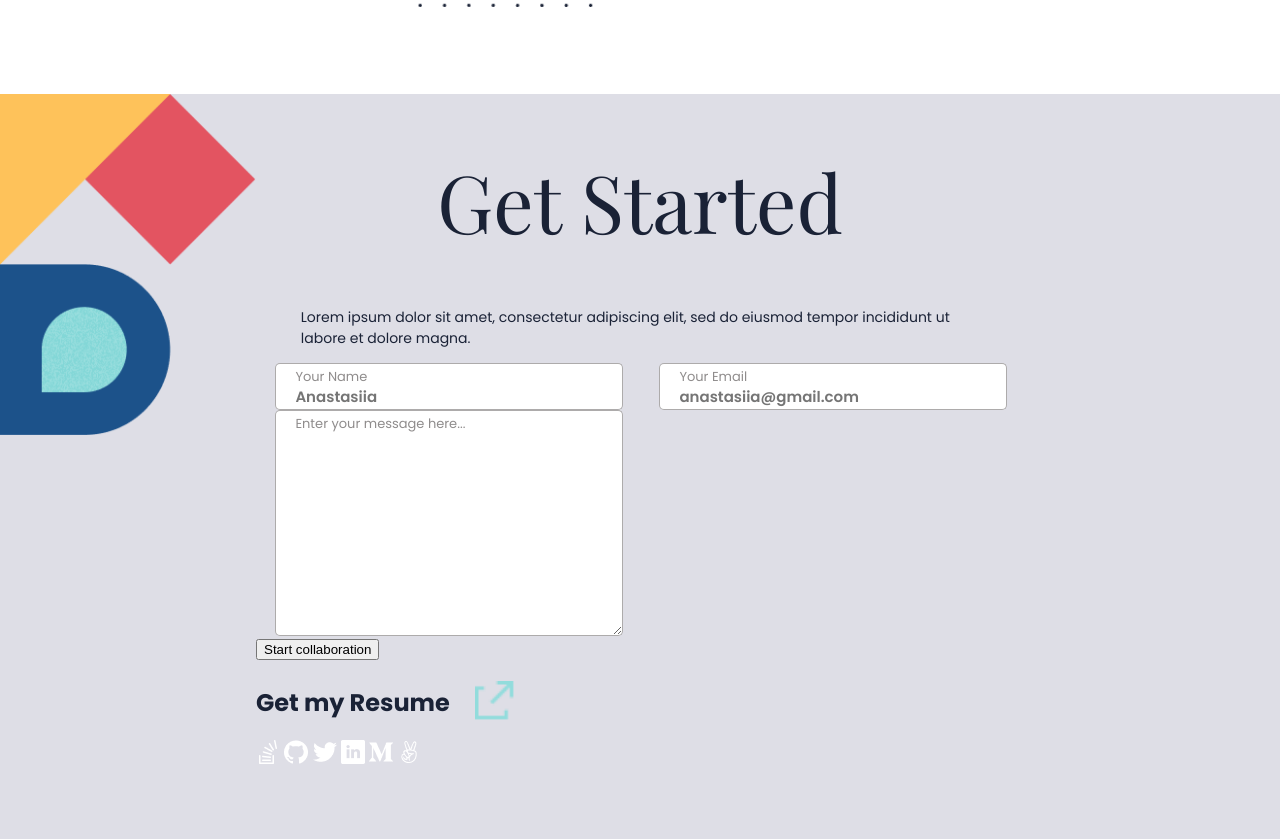
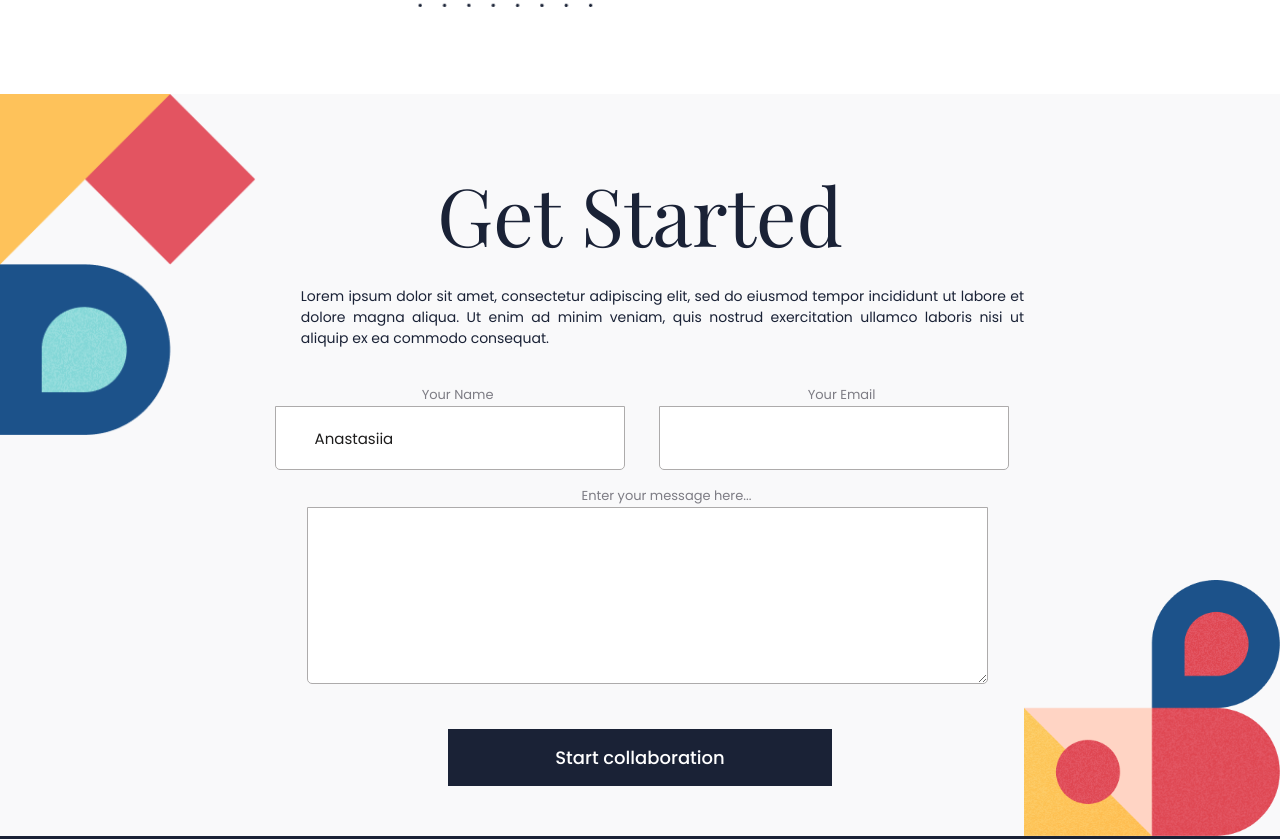
Before and after one commit to fickryiman/portfolio, a website: page index.html in a window 1280 px wide. Shown: the part 3648-4487 px from the top of the page. Drawn offline with nearby package versions, Linux system fonts and the light colour scheme.

Commit message:
fixes after review

```diff
--- a/index.html
+++ b/index.html
@@ -195,7 +195,7 @@
     <section class="get-started-section">
       <h1 class="section-title">Get Started</h1>
       <div class="greetings">
-        <h3>Lorem ipsum dolor sit amet, consectetur adipiscing elit, sed do eiusmod tempor incididunt ut labore et dolore magna.</h3>
+        <h3>Lorem ipsum dolor sit amet, consectetur adipiscing elit, sed do eiusmod tempor incididunt ut labore et dolore magna aliqua. Ut enim ad minim veniam, quis nostrud exercitation ullamco laboris nisi ut aliquip ex ea commodo consequat.</h3>
       </div>
 
       <!-- form start -->
@@ -215,7 +215,7 @@
           <div class="yours">
             <label for="">Your Email</label>
             <input
-              placeholder="anastasiia@gmail.com"
+              placeholder=""
               type="email"
               title="Not Valid"
               pattern="[a-z0-9._%+-]+@[a-z0-9.-]+\.[a-z]{2,3}$"
@@ -231,15 +231,17 @@
               required
               name="messages"
               id=""
-              cols="30"
-              rows="5">
+              cols="100"
+              rows="5"
+              >
             </textarea>
           </div>
         </div>
         <button type="submit" class="button-get-started">Start collaboration</button>
       </form>
       <!-- form end -->
-
+    </section>
+  </div>
   <footer class="footer">
     <h2>Get my Resume &nbsp;&nbsp;&nbsp; <img src="./images/ic_link_teal.png" alt="" srcset="" style="width: 40px; height: 40px; margin-bottom: -10px;"></h2>
     <div class="icon-sosmed">
@@ -251,9 +253,6 @@
       <img src="./images/ic_angellist.png" alt="" srcset="">
     </div>
   </footer>
-    </section>
-  </div>
-
 
 </body>
 </html>
--- a/styles.css
+++ b/styles.css
@@ -417,7 +417,7 @@ html {
   display: grid;
   grid-template-columns: 20% 60% 20%;
   grid-template-rows: auto;
-  background: #dedee6;
+  background: #f9f9fa;
 }
 
 .img-before-get-started {
@@ -445,28 +445,33 @@ html {
 .get-started-section {
   grid-column: 2;
   grid-row: 1 / 5;
-  margin-bottom: 50vh;
 }
 
 .get-started-background > section > h1 {
   transform: none;
+  margin-top: 10vh;
+  margin-bottom: 4vh;
 }
 
 .get-started-background > .get-started-section > .section-title {
   font-style: normal;
   font-weight: 400;
   font-size: 80px;
-  line-height: 100%;
   text-align: center;
 }
 
 .get-started-background > .get-started-section > .section-title > .greetings {
   font-style: normal;
-  font-weight: 400;
+  font-weight: 800;
   font-size: 14px;
   line-height: 21px;
-  letter-spacing: -0.01em;
-  text-align: center;
+}
+
+.get-started-background > section > div > h3 {
+  text-align: justify;
+  padding: 0;
+  margin: 0;
+  margin-bottom: 4vh;
 }
 
 .form-message {
@@ -480,31 +485,21 @@ html {
 }
 
 .yours label {
-  display: block;
   width: 80%;
-  color: #8f8c8c;
-  background: #fff;
+  color: #7d7c84;
   font-family: 'Poppins', sans-serif;
   font-style: normal;
   font-weight: 400;
   font-size: 13px;
   line-height: 15px;
+  padding-top: 5px;
+  text-align: start;
+  margin-bottom: 1vh;
   padding-left: 5%;
-  padding-right: 5%;
-  padding-top: 5px;
-  margin-left: 5%;
-  margin-right: 5%;
-  border-left: 1px solid rgb(173, 171, 171);
-  border-right: 1px solid rgb(173, 171, 171);
-  border-bottom: none;
-  border-top: 1px solid rgb(173, 171, 171);
-  border-top-left-radius: 5px;
-  border-top-right-radius: 5px;
 }
 
 .yours input,
 .yours textarea {
-  display: block;
   width: 80%;
   background: #fff;
   font-family: 'Poppins', sans-serif;
@@ -512,20 +507,120 @@ html {
   font-weight: 600;
   font-size: 15px;
   line-height: 15px;
-  padding-left: 5%;
-  padding-right: 5%;
+  padding-top: 5%;
+  padding-bottom: 5%;
+  padding-left: 10%;
   margin-left: 5%;
   margin-right: 5%;
+  border-top: 1px solid rgb(173, 171, 171);
+  border-right: 1px solid rgb(173, 171, 171);
+  border-bottom: 1px solid rgb(173, 171, 171);
   border-left: 1px solid rgb(173, 171, 171);
-  border-right: 1px solid rgb(173, 171, 171);
-  border-top: none;
   border-bottom: 1px solid rgb(173, 171, 171);
   border-bottom-left-radius: 5px;
   border-bottom-right-radius: 5px;
 }
 
+#getting-started-form > .form-message > div:nth-child(3) {
+  grid-column: 1 / 3;
+  grid-row: 2;
+  margin-top: 1.5vh;
+  margin-right: 0;
+  padding-left: 2%;
+  padding-right: 0;
+}
+
+#getting-started-form > .form-message > div:nth-child(3) > textarea {
+  margin: 0;
+  /* margin-left: -10% */
+}
+
 .yours textarea {
-  height: 200px;
+  height: 100px;
+}
+
+#getting-started-form {
+  text-align: center;
+}
+
+::placeholder { /* Chrome, Firefox, Opera, Safari 10.1+ */
+  font-family: 'Poppins', sans-serif;
+  font-size: 15px;
+  font-weight: 400;
+  color: rgb(29, 28, 28);
+  text-align: start;  /* Firefox */
+}
+
+::-ms-input-placeholder { /* Microsoft Edge */
+  font-family: 'Poppins', sans-serif;
+  font-size: 15px;
+  font-weight: 400;
+  color: rgb(0, 0, 0);
+  text-align: start;
+}
+
+:-ms-input-placeholder { /* Internet Explorer 10-11 */
+  font-family: 'Poppins', sans-serif;
+  font-size: 15px;
+  font-weight: 400;
+  color: rgb(0, 0, 0);
+  text-align: start;
+}
+
+.button-get-started {
+  width: 50%;
+  background: #1a2236;
+  color: #fff;
+  padding-top: 15px;
+  padding-bottom: 15px;
+  /* padding-left: 5%;
+  padding-right: 5%; */
+  font-family: 'Poppins', sans-serif;
+  font-size: 18px;
+  font-weight: 500;
+  line-height: 27px;
+  border: 1px hidden;
+  margin-top: 5%;
+  /* margin-left: 5%;
+  margin-right: 5%; */
+  margin-bottom: 50px;
+}
+
+.button-get-started:hover {
+  background: #fff;
+  color: #1a2236;
+  font-weight: 500;
+  border: solid 1px #1a2236;
+}
+
+.button-get-started:active {
+  background: #1a2236;
+  color: #fff;
+}
+
+.footer {
+  display: flex;
+  background: #1a2236;
+  color: #98dede;
+  align-items: center;
+  padding-top: 5%;
+  padding-bottom: 5%;
+}
+
+.footer h2 {
+  margin: 0;
+  padding-left: 10vw;
+  font-size: 14px;
+  font-weight: 400;
+}
+
+.icon-sosmed {
+  display: flex;
+  flex-direction: row;
+  gap: 5vw;
+  width: 24px;
+  height: 24px;
+  padding-left: 20vw;
 }
 
 /* start about section desktop version */
@@ -1156,7 +1251,6 @@ html {
     flex-direction: column;
     background: #ebebee;
     width: 100%;
-    margin-bottom: 50px;
   }
 
   .get-started-background > .get-started-section > .section-title {
@@ -1192,9 +1286,11 @@ html {
     line-height: 15px;
     padding-left: 5%;
     padding-right: 5%;
+    padding-bottom: 0;
     padding-top: 5px;
     margin-left: 5%;
     margin-right: 5%;
+    margin-bottom: 0;
     border-left: 1px solid rgb(173, 171, 171);
     border-right: 1px solid rgb(173, 171, 171);
     border-bottom: none;
@@ -1226,7 +1322,22 @@ html {
   }
 
   .yours textarea {
-    height: 200px;
+    height: 100px;
+  }
+
+  #getting-started-form > .form-message > div:nth-child(3) {
+    margin: 0;
+  }
+
+  #getting-started-form > .form-message > div:nth-child(3) > label {
+    margin-left: 3%;
+  }
+
+  #getting-started-form > .form-message > div:nth-child(3) > textarea {
+    margin-left: 3%;
+    /* margin-right: 2vw; */
+    padding-right: 5vw;
+    padding-left: 5vw;
   }
 
   ::placeholder { /* Chrome, Firefox, Opera, Safari 10.1+ */
@@ -1292,9 +1403,10 @@ html {
   }
 
   .footer h2 {
+    margin-top: 0;
     padding-top: 45px;
     padding-left: 8vw;
-    padding-bottom: 55px;
+    padding-bottom: 35px;
     letter-spacing: 2px;
   }
 
@@ -1305,6 +1417,6 @@ html {
     padding-left: 8vw;
     width: 24px;
     height: 24px;
-    padding-bottom: 50px;
+    padding-bottom: 8vh;
   }
 }
```
Lines whose indentation alone changed are shown as unchanged.
